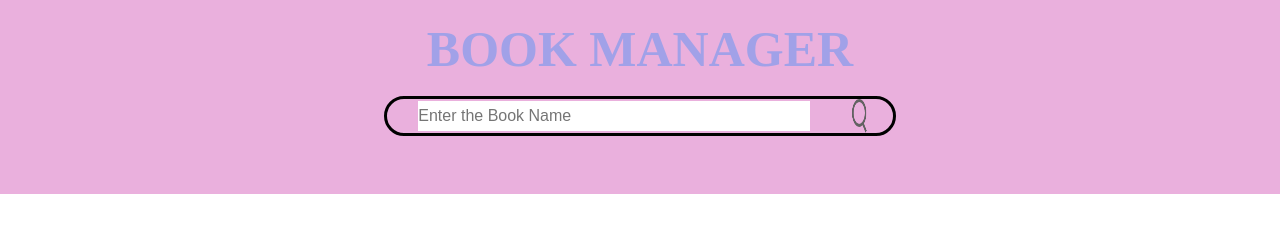
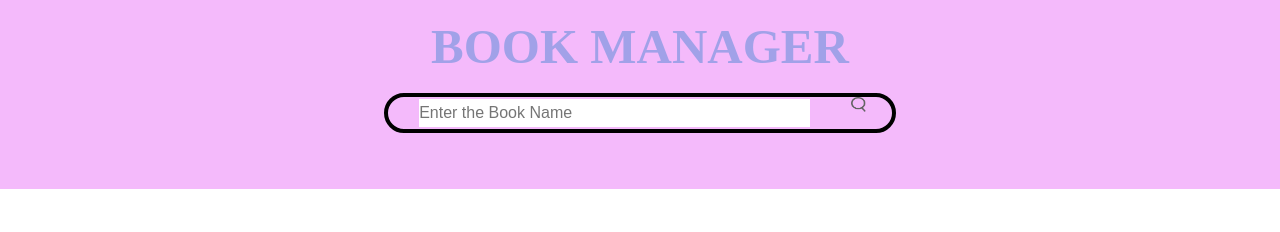
Before and after one commit to ravinder2643/Book_Managment, a plain HTML site: page index.html in a window 1280 px wide. Drawn offline with nearby package versions, Linux system fonts and the light colour scheme.

Commit message:
second  commit

```diff
--- a/style2.css
+++ b/style2.css
@@ -6,27 +6,27 @@
 }
 /* css to container */
 .container{
-    padding: 20px;
+    padding: 18px;
     height: 100%;
     width: 100%;
     display: flex;
     flex-direction: column;
     flex-wrap: wrap;
     justify-content: center;
-    background-color: rgb(234, 176, 221);
+    background-color: rgb(244, 186, 251);
 }
 
 
 
 .heading{
-    font-size: 50px;
+    font-size: 49px;
     color: rgb(161, 161, 232);
 }
 
 .searchBox{
     width: 40vw;
     height: 40px;
-    border: 3px solid black;
+    border: 4px solid black;
     border-radius: 20px;
     padding: 0px 8px;
     display: flex;
@@ -45,7 +45,7 @@
 
 .searchBtn{
     width: 15px;
-
+    height: 15px;
 }
 
 .cardBox{
@@ -59,7 +59,7 @@
 }
 
 .card {
-    height: 440;
+    height: 430;
     width: 340px;
     border: 1px solid black;
     padding: 10px;
```
